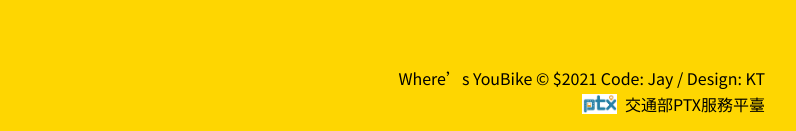
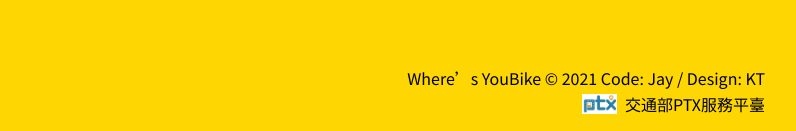
Before and after one commit to a510102/taiwan-bike-2021, a React (Create React App) app: page / in a window 1280 px wide. Shown: the part 666-797 px from the top of the page, without its empty margins (475-1271 px from the left). Built offline with nearby package versions, Linux system fonts and the light colour scheme.

Commit message:
[DELETE] delete the $

```diff
--- a/src/app/pages/Home/components/Footer/index.tsx
+++ b/src/app/pages/Home/components/Footer/index.tsx
@@ -4,7 +4,7 @@ export function Footer() {
 	const year = new Date().getFullYear();
 	return (
 		<footer>
-			<p>Where’s YouBike  © ${year} Code: Jay  /  Design: KT</p>
+			<p>Where’s YouBike  © {year} Code: Jay  /  Design: KT</p>
 			<p><img src={ptxLogo} alt="ptx logo" /> 交通部PTX服務平臺</p>
 		</footer>
 	)
```
